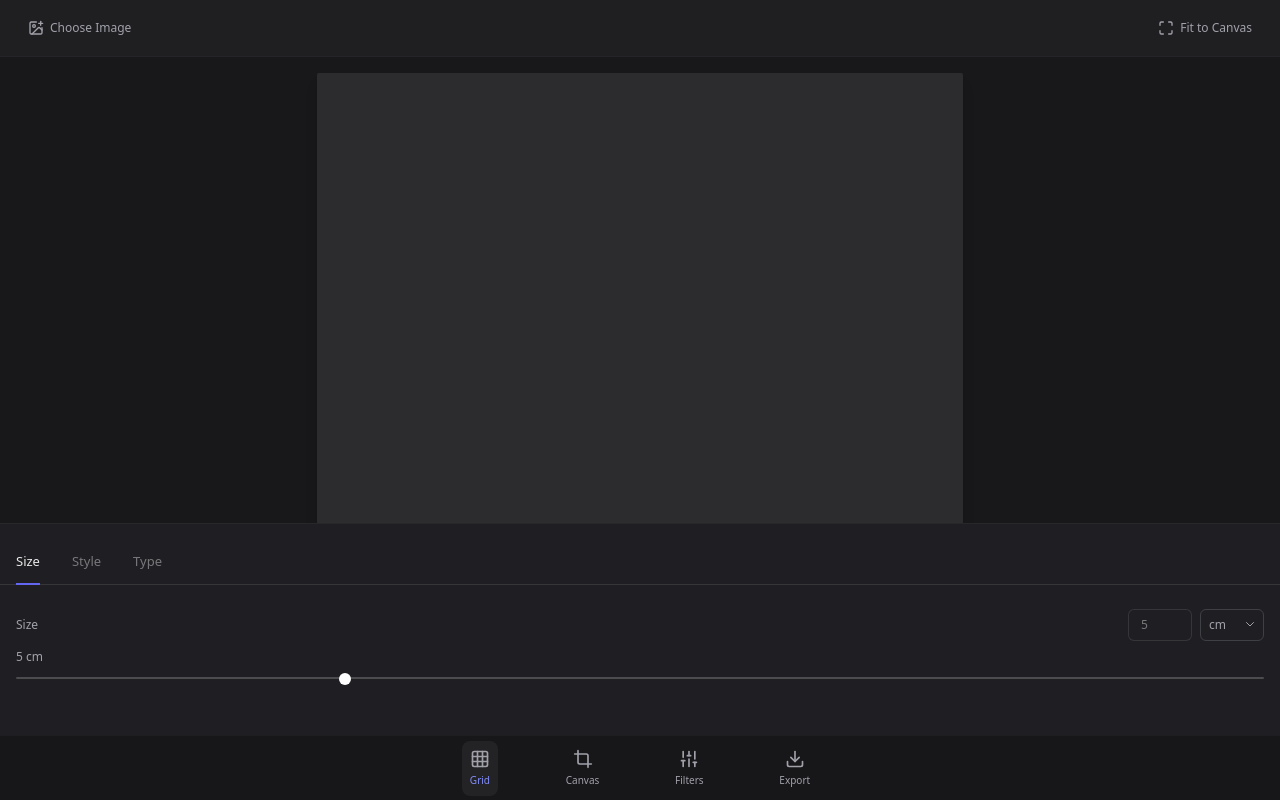
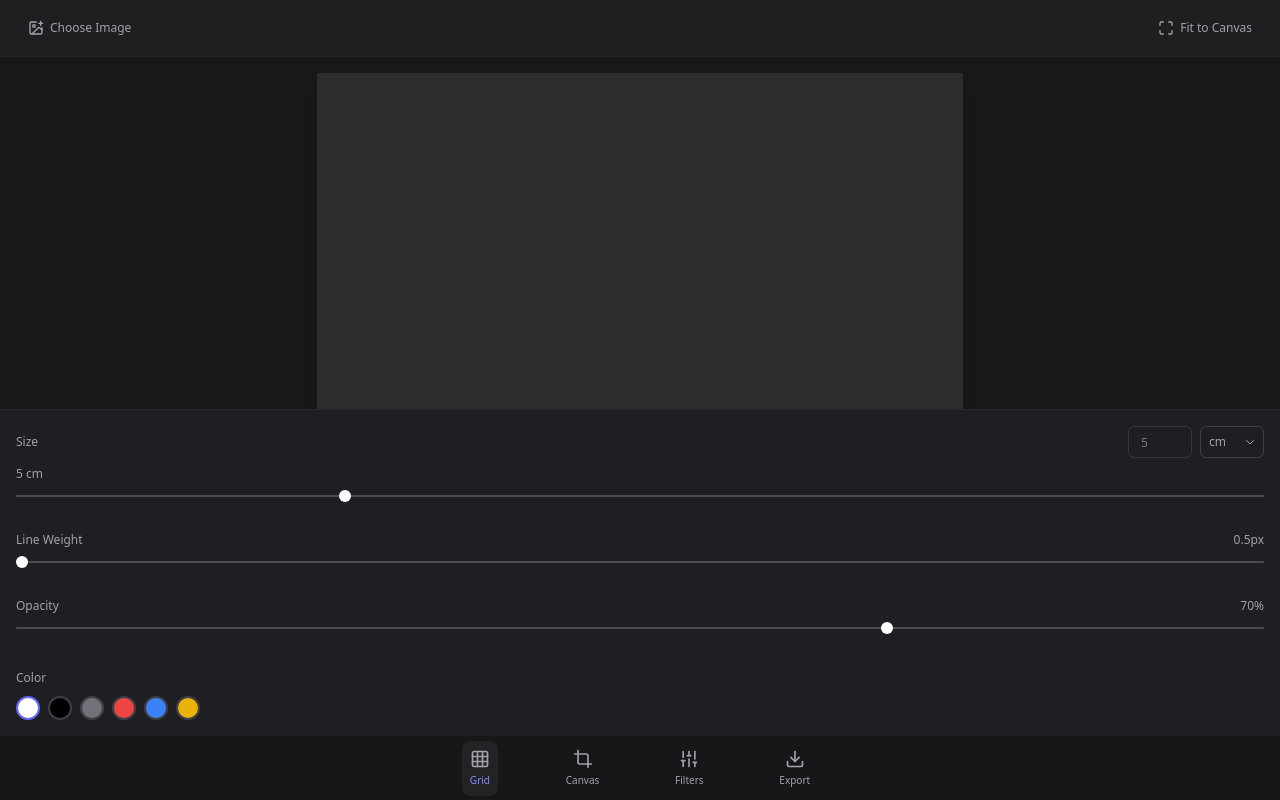
Before and after one commit to s-bonanno/art-assistant-v2, a plain HTML site: page index.html in a window 1280 px wide. Both pictures are taken after a click on the button "Grid". Drawn offline with nearby package versions, Linux system fonts and the light colour scheme.

Commit message:
grid menu changes

```diff
--- a/index.html
+++ b/index.html
@@ -317,19 +317,7 @@
         <!-- Settings panels - slide up from bottom -->
         <div class="fixed inset-x-0 bottom-16 transition-transform duration-200 ease-in-out transform translate-y-full" id="settingsPanels">
             <!-- Grid settings panel -->
-            <div class="hidden bg-zinc-850 border-t border-zinc-800 p-4 space-y-4" id="gridPanel">
-                <!-- Tab Navigation -->
-                <div class="tab-group">
-                    <button class="tab-button active" data-tab="size">Size</button>
-                    <button class="tab-button" data-tab="style">Style</button>
-                    <button class="tab-button" data-tab="type">Type</button>
-                </div>
-
-                <!-- Tab Content Container -->
-                <div class="relative min-h-[120px] pt-2">
-                    <!-- Size Tab -->
-                    <div class="absolute inset-0 pt-2" data-tab-content="size">
-                        <div class="space-y-4">
+            <div class="hidden bg-zinc-850 border-t border-zinc-800 p-4 space-y-6" id="gridPanel">
                 <!-- Grid Size Controls -->
                 <div class="space-y-2">
                     <div class="flex items-center justify-between">
@@ -354,12 +342,7 @@
                     <input type="range" id="gridSizeSlider" min="1" max="2000" step="1" value="5"
                         class="w-full">
                 </div>
-                        </div>
-                    </div>
 
-                    <!-- Style Tab -->
-                    <div class="absolute inset-0 hidden" data-tab-content="style">
-                        <div class="space-y-4">
                 <!-- Line Weight -->
                 <div class="space-y-2">
                     <div class="flex items-center justify-between">
@@ -380,7 +363,7 @@
                         class="w-full">
                 </div>
 
-                            <!-- Color Swatches -->
+                <!-- Color -->
                 <div class="space-y-2">
                     <span class="text-xs text-zinc-400">Color</span>
                     <div class="flex gap-2">
@@ -390,16 +373,6 @@
                         <button class="w-6 h-6 rounded-full bg-red-500 border-2 border-zinc-700 hover:border-zinc-500" data-color="#ef4444"></button>
                         <button class="w-6 h-6 rounded-full bg-blue-500 border-2 border-zinc-700 hover:border-zinc-500" data-color="#3b82f6"></button>
                         <button class="w-6 h-6 rounded-full bg-yellow-500 border-2 border-zinc-700 hover:border-zinc-500" data-color="#eab308"></button>
-                                </div>
-                            </div>
-                        </div>
-                    </div>
-
-                    <!-- Type Tab -->
-                    <div class="absolute inset-0 hidden" data-tab-content="type">
-                        <div class="space-y-2">
-                            <!-- Type controls will be added here -->
-                        </div>
                     </div>
                 </div>
             </div>
```
Lines whose indentation alone changed are shown as unchanged.
